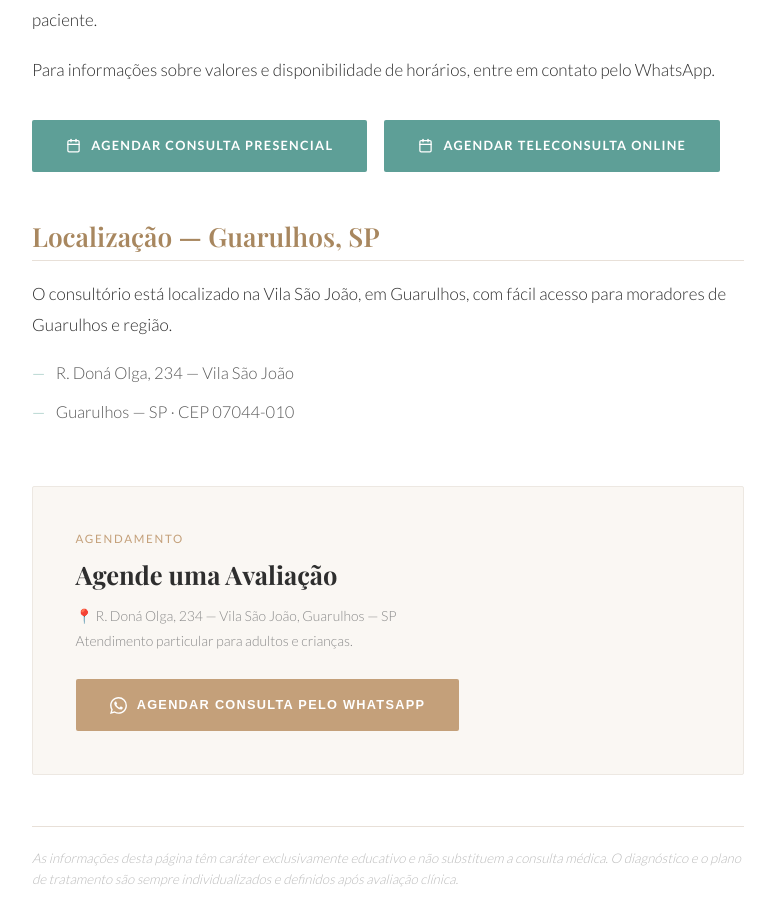
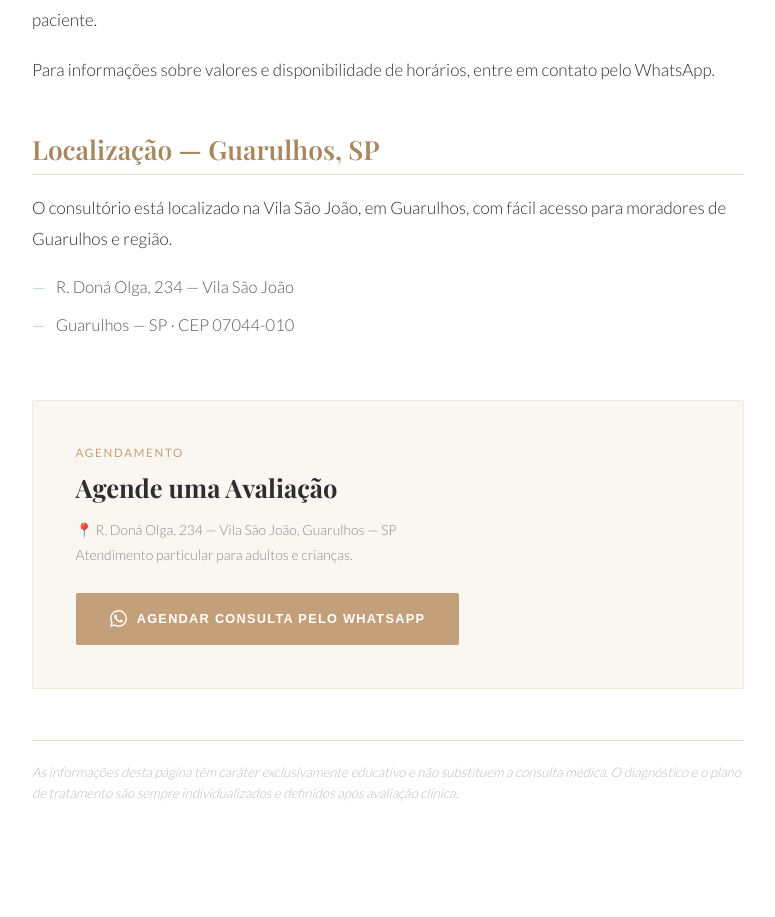
Before and after one commit to andre-m-carvalho/marifischer, a Next.js app: page /otorrinolaringologista-guarulhos in a window 1280 px wide. Shown: the part 2423-3340 px from the top of the page, without its empty margins (252-1027 px from the left). Built offline with nearby package versions, Linux system fonts and the light colour scheme.

Commit message:
fix: remove botao Cal.com da pagina Guarulhos, mantem so em teleconsulta

```diff
--- a/app/otorrinolaringologista-guarulhos/page.tsx
+++ b/app/otorrinolaringologista-guarulhos/page.tsx
@@ -1,6 +1,5 @@
 import type { Metadata } from "next";
 import PaginaServico from "@/components/PaginaServico";
-import CTAAgendamento from "@/components/CTAAgendamento";
 
 export const metadata: Metadata = {
   title: "Otorrinolaringologista em Guarulhos — Dra. Mariana Fischer",
@@ -85,11 +84,6 @@ export default function OtorrinoGuarulhos() {
         Para informações sobre valores e disponibilidade de horários, entre em contato pelo WhatsApp.
       </p>
 
-      <div style={{ margin: "2rem 0", display: "flex", gap: "1rem", flexWrap: "wrap" }}>
-        <CTAAgendamento tipo="presencial" />
-        <CTAAgendamento tipo="teleconsulta" />
-      </div>
-
       <h2>Localização — Guarulhos, SP</h2>
       <p>
         O consultório está localizado na Vila São João, em Guarulhos, com fácil acesso para moradores
```
